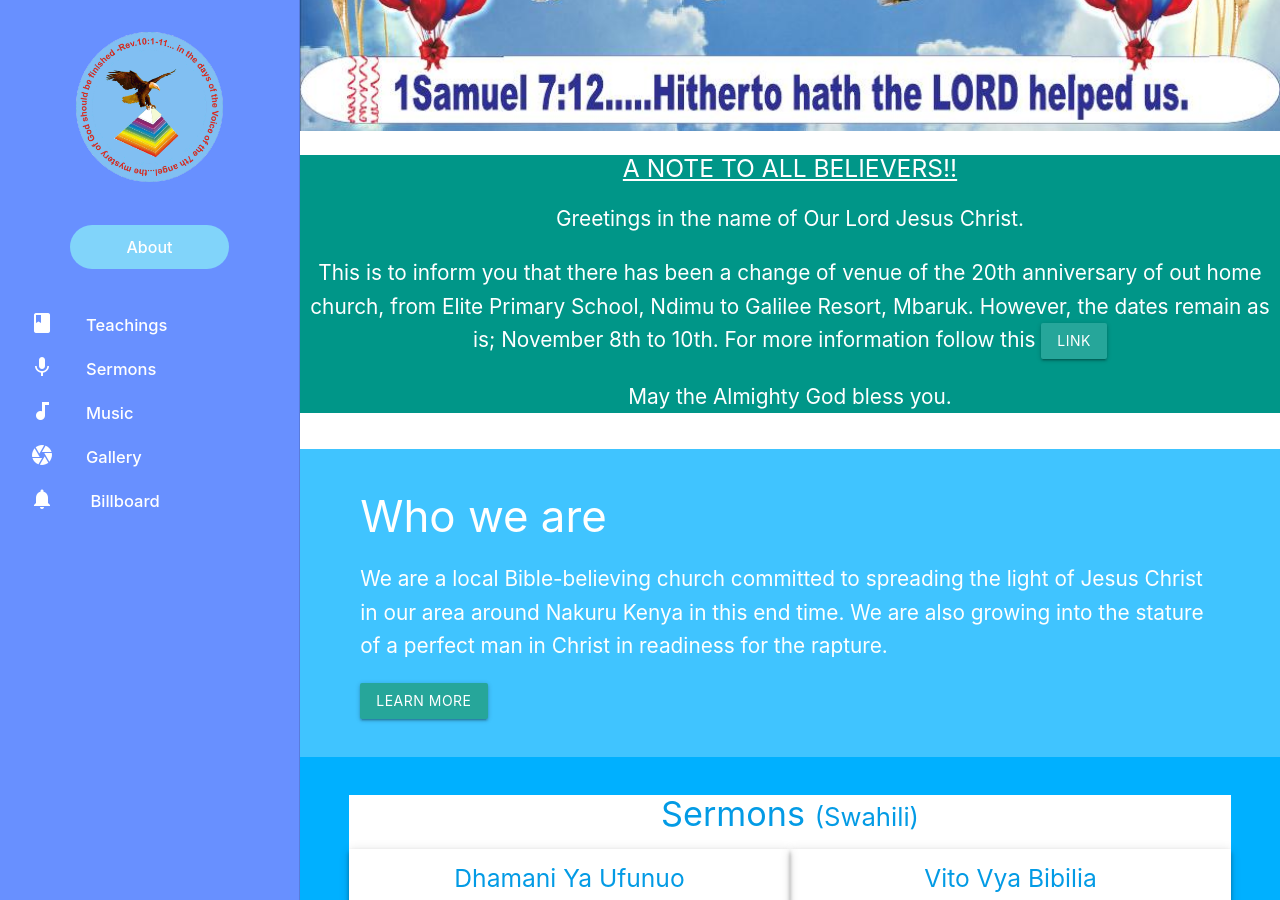
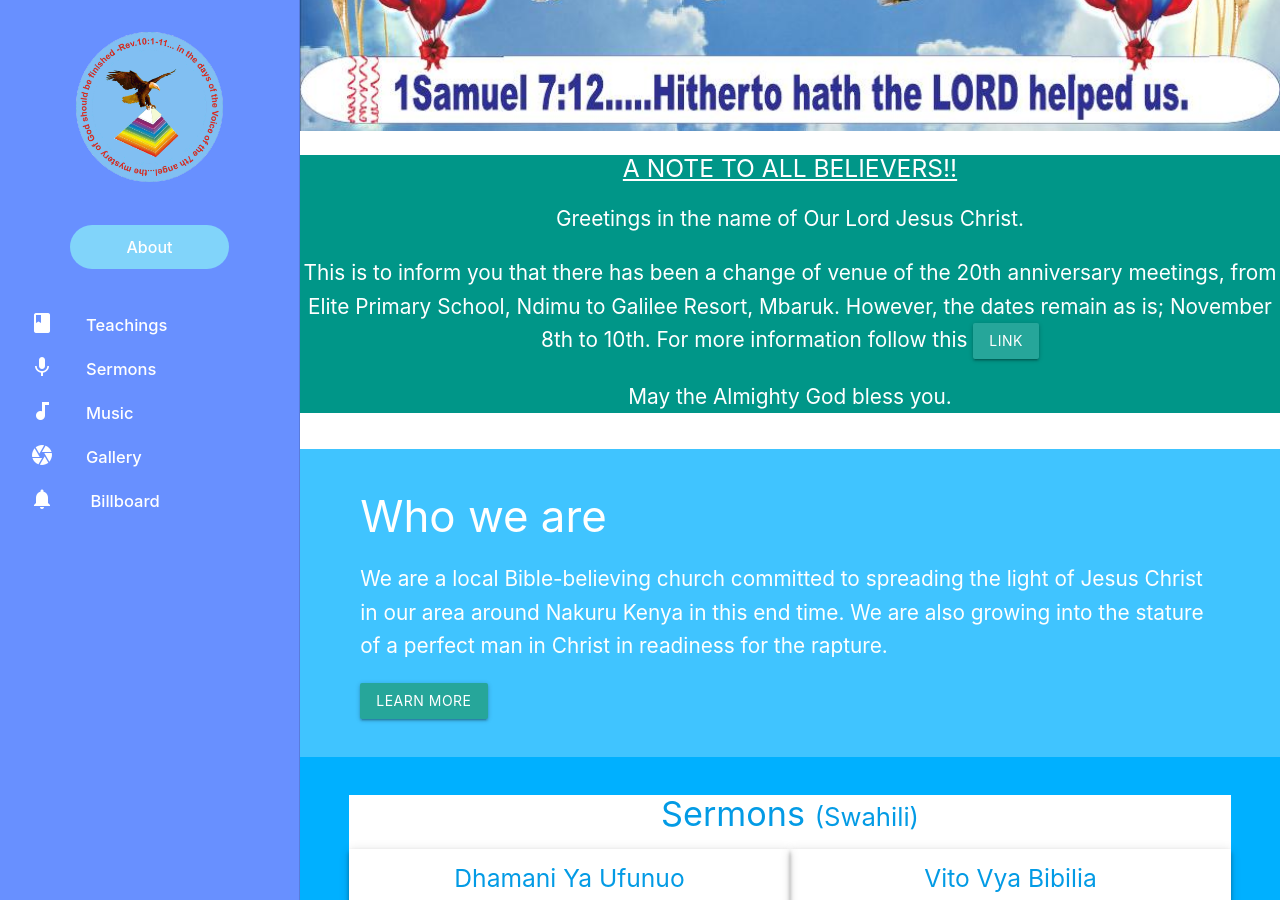
Before and after one commit to njorogetimk/matCSS, a Jekyll site: the page built from index.html, in a window 1280 px wide and 900 px high, scrolled down 461 px. Built offline with Jekyll 4.4.1, drawn with Linux system fonts in a browser that asks for light colours.

Commit message:
correct spelling mistakes

```diff
--- a/index.html
+++ b/index.html
@@ -39,7 +39,7 @@
     <div class="teal white-text">
       <h5 style="text-decoration:underline">A NOTE TO ALL BELIEVERS!!</h5>
       <p>Greetings in the name of Our Lord Jesus Christ.</p>
-      <p class="flow-text">This is to inform you that there has been a change of venue of the 20th anniversary of out home church, from Elite Primary School, Ndimu to Galilee Resort, Mbaruk. However, the dates remain as is; November 8th to 10th. For more information follow this <a href="{{site.baseurl}}/billboard/index.html" class="btn">link</a></p>
+      <p class="flow-text">This is to inform you that there has been a change of venue of the 20th anniversary meetings, from Elite Primary School, Ndimu to Galilee Resort, Mbaruk. However, the dates remain as is; November 8th to 10th. For more information follow this <a href="{{site.baseurl}}/billboard/index.html" class="btn">link</a></p>
       <p>May the Almighty God bless you.</p>
     </div>
   </div>
```
